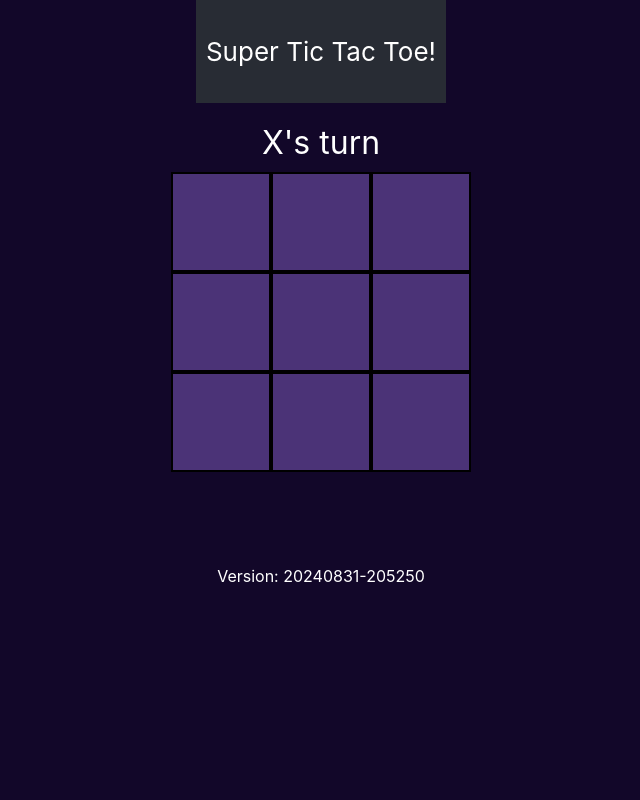
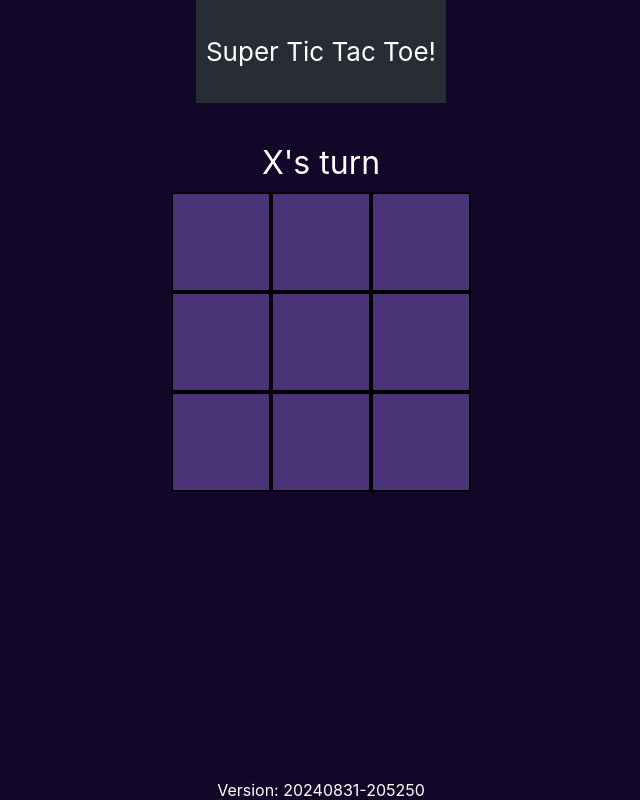
Before and after one commit to ChazWinterYT/SuperTicTacToe, a React (Create React App) app in the folder frontend/: page / in a window 1280 px wide. Shown: the whole page, without its empty margins (319-959 px from the left). Built offline with nearby package versions, Linux system fonts and the light colour scheme; no server answers.

Commit message:
Begin Lobby backend implementation

```diff
--- a/frontend/src/App.css
+++ b/frontend/src/App.css
@@ -32,6 +32,23 @@
   color: #61dafb;
 }
 
+.main-content {
+  display: flex;
+  justify-content: center;
+  align-items: flex-start;
+  flex: 1;
+  padding: 20px;
+}
+
+.Lobby {
+  width: 300px;
+  height: 100%;
+  background-color: #23272A;
+  color: #FFFFFF;
+  padding: 10px;
+  overflow-y: auto;
+}
+
 .Version {
   text-align: center;
   color: #fff;
--- a/frontend/src/App.tsx
+++ b/frontend/src/App.tsx
@@ -1,9 +1,12 @@
 import React from 'react';
 import './App.css';
-import TicTacToeBoard3x3 from './TicTacToeBoard3x3';
-import Version from './Version';
+import TicTacToeBoard3x3 from './components/TicTacToeBoard3x3';
+import Version from './components/Version';
 
 function App() {
+  const gameId = "placeholder-game-id";
+  const player = "X";
+
   return (
     <div className="App">
       <header className="App-header">
@@ -11,7 +14,9 @@ function App() {
           Super Tic Tac Toe!
         </p>
       </header>
-      <TicTacToeBoard3x3 />
+      <div className='main-content'>
+        <TicTacToeBoard3x3 gameId={gameId} player={player} />
+      </div>
       <Version />
     </div>
   );
--- /dev/null
+++ b/frontend/src/components/Lobby.tsx
@@ -0,0 +1 @@
+export {};
--- /dev/null
+++ b/frontend/src/components/TicTacToeBoard.css
@@ -0,0 +1,78 @@
+/* src/TicTacToeBoard.css */
+
+body {
+    background-color: #120729;
+    margin: 0;
+    padding: 0;
+  }
+
+.game-container {
+  display: flex;
+  flex-direction: column;
+  align-items: center;
+  justify-content: flex-start;
+  max-width: 100%;
+  margin-top: 20px;
+}
+
+.status {
+  margin-bottom: 10px;
+  font-size: 2em;
+  color: #ffffff;
+  text-align: center;
+}
+
+.board {
+    display: grid;
+    grid-template-columns: repeat(3, 1fr);
+    grid-template-rows: repeat(3, 1fr);
+    gap: 0px;
+    margin: 0 auto;
+    margin-bottom: 20px;
+  }
+
+.square {
+  width: 100px;
+  height: 100px;
+  background-color: #4b3377;
+  border: 2px solid #000;
+  font-size: 5em;
+  color: #ffffff;
+  display: flex;
+  justify-content: center;
+  align-items: center;
+  cursor: pointer;
+  transition: background-color 0.3s ease;
+}
+
+.square:hover {
+  background-color: #9e71a3;
+}
+
+.winning-square {
+  background-color: #4caf50;
+  color: #fff;
+}
+
+.play-again {
+  margin-top: 10px;
+  padding: 10px 20px;
+  font-size: 1.2em;
+  background-color: #6b5b95;
+  color: #fff;
+  border: none;
+  border-radius: 5px;
+  cursor: pointer;
+  transition: background-color 0.3s ease;
+}
+
+.play-again:hover {
+  background-color: #574b81;
+}
+
+.play-again-leave-space {
+  min-height: 54px;
+  display: flex;
+  align-items: center;
+  justify-content: center;
+}
--- a/frontend/src/components/TicTacToeBoard3x3.tsx
+++ b/frontend/src/components/TicTacToeBoard3x3.tsx
@@ -18,7 +18,7 @@ const TicTacToeBoard3x3: React.FC<TicTacToeBoard3x3Props> = ({ gameId, player })
     };
 
     const renderSquare = (index: number) => (
-        <button key={index} onClick={() => handleClick(index)}>
+        <button key={index} className="square" onClick={() => handleClick(index)}>
             {gameState.board[index]}
         </button>
     );
@@ -42,7 +42,7 @@ const TicTacToeBoard3x3: React.FC<TicTacToeBoard3x3Props> = ({ gameId, player })
             <div className="board">
                 {Array.from({ length: 9 }).map((_, index) => renderSquare(index))}
             </div>
-            <div className="play-again-placeholder">
+            <div className="play-again-leave-space">
                 {(gameState.winner || gameState.isDraw) && (
                     <button className="play-again" onClick={resetGame}>
                         Play Again
--- a/frontend/src/Version.tsx
+++ b/frontend/src/components/Version.tsx
@@ -1,5 +1,4 @@
 import React from 'react';
-import './App.css';
 
 const Version = () => {
     const now = new Date();
```
Also changed, not shown: 2 other files (tests, documents, lock files or other folders).
